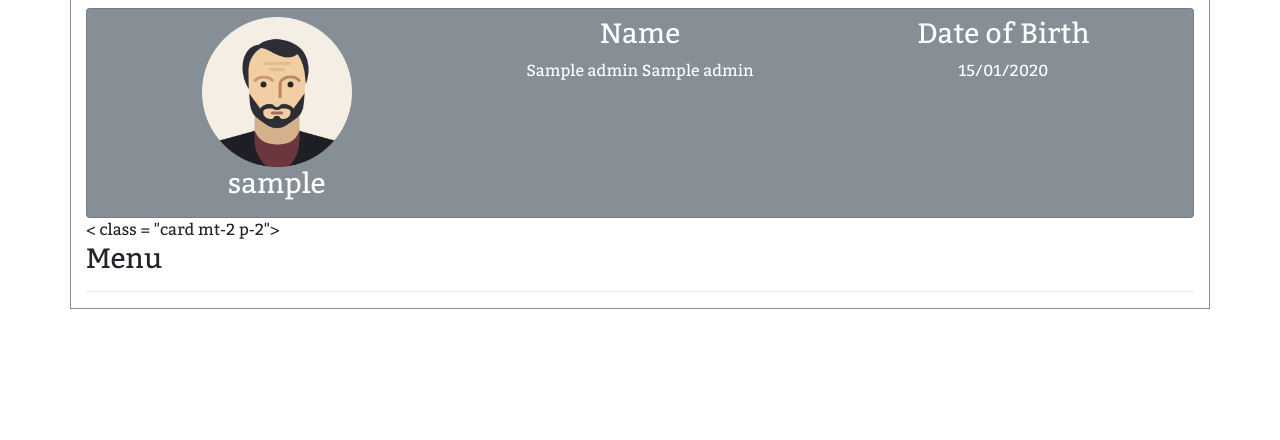
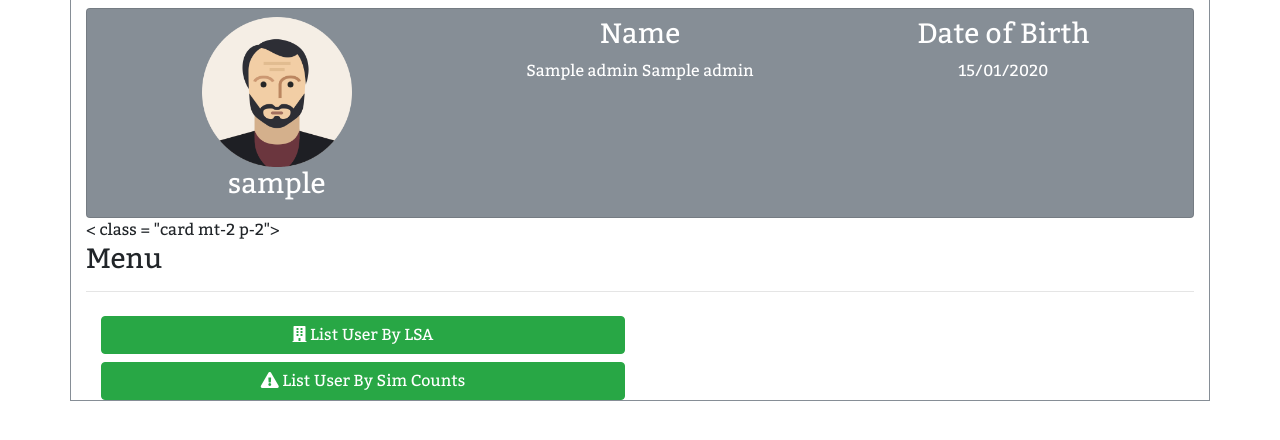
Before and after one commit to iamrgaurav/Beast-cdb, a Flask app: template src/templates/dot/dashboard.html in a window 1280 px wide. Shown: the part 59-499 px from the top of the page. Run offline with Flask 2, Linux system fonts and the light colour scheme; the template is opened without the code that fills it: most values are stand-ins (such as "Sample title", 1, 10 or a date in 2020); some libraries are stand-ins or nearby versions.

Commit message:
data pushed

```diff
--- a/src/templates/dot/dashboard.html
+++ b/src/templates/dot/dashboard.html
@@ -37,7 +37,10 @@
         <hr>
         <ul class="nav nav-pills">
 
-
+            <div class = "col-lg-6 col-md-6 col-sm-12 flex-column text-white">
+            <a class = "btn btn-success w-100 mt-2" href{{ url_for('admin.') }} ><i class="fas fa-building"></i> List User By LSA</a>
+            <a class = "btn btn-success w-100 mt-2" href{{ url_for('sim counts.html') }}><i class="fas fa-exclamation-triangle"></i> List User By Sim Counts</a>
+            </div>
         </ul>
 
     </div>
```
